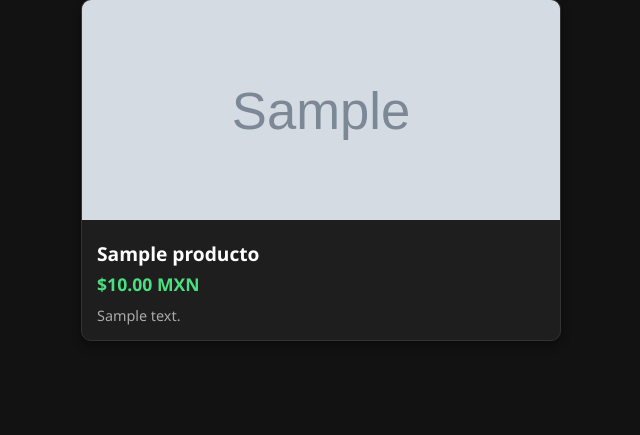
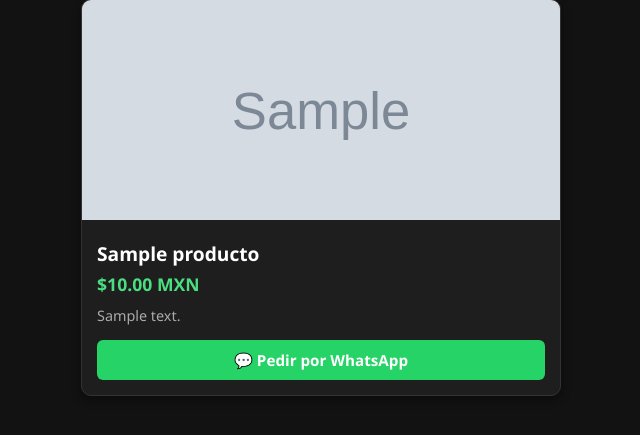
Before and after one commit to Jensau7/qr-catalogo-maestro.jenopro, a Flask app: page /catalogo in a window 1280 px wide. Shown: the part 136-571 px from the top of the page, without its empty margins (319-959 px from the left). Run offline with Flask 3, Linux system fonts and the light colour scheme; tables that the repository leaves empty hold one stand-in row (values such as "Sample post"); grey boxes marked "Sample" are stand-in pictures.

Commit message:
Update catalogo.html

```diff
--- a/templates/catalogo.html
+++ b/templates/catalogo.html
@@ -62,6 +62,23 @@
         .product-desc {
             font-size: 0.9rem;
             color: #aaa;
+            margin-bottom: 15px;
+        }
+        .btn-whatsapp {
+            display: block;
+            width: 100%;
+            background-color: #25d366;
+            color: white;
+            text-align: center;
+            padding: 10px;
+            border-radius: 6px;
+            text-decoration: none;
+            font-weight: bold;
+            font-size: 0.95rem;
+            box-sizing: border-box;
+        }
+        .btn-whatsapp:hover {
+            opacity: 0.9;
         }
     </style>
 </head>
@@ -83,6 +100,11 @@
                     {% if prod.descripcion %}
                         <div class="product-desc">{{ prod.descripcion }}</div>
                     {% endif %}
+
+                    <!-- Botón para pedir por WhatsApp con el mensaje personalizado -->
+                    <a href="https://api.whatsapp.com/send?phone={{ config.telefono_whatsapp }}&text=Hola,%20me%20interesa%20el%20producto:%20{{ prod.nombre }}%20(${% if prod.precio %}{{ prod.precio }}{% endif %})" target="_blank" class="btn-whatsapp">
+                        💬 Pedir por WhatsApp
+                    </a>
                 </div>
             </div>
             {% endfor %}
```
